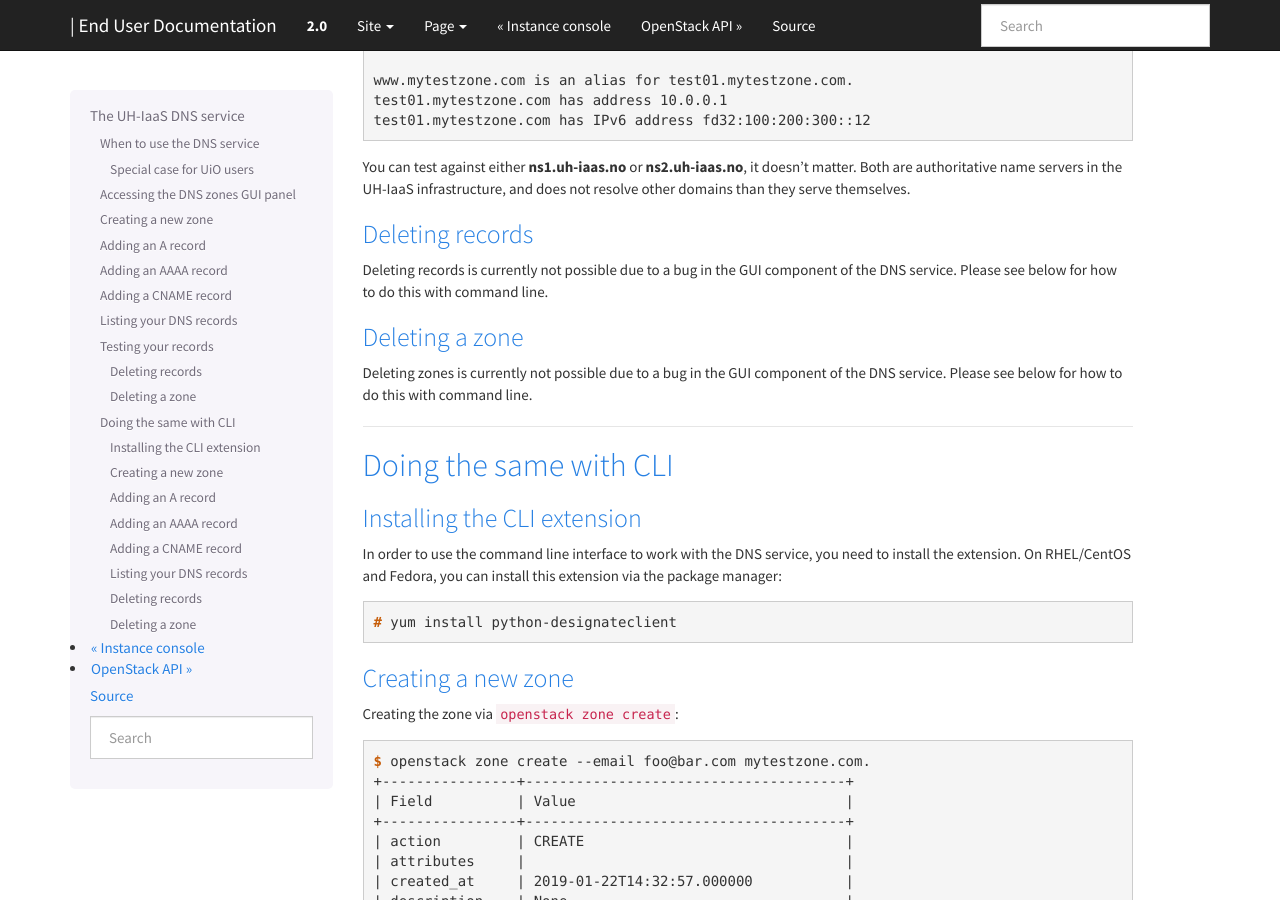
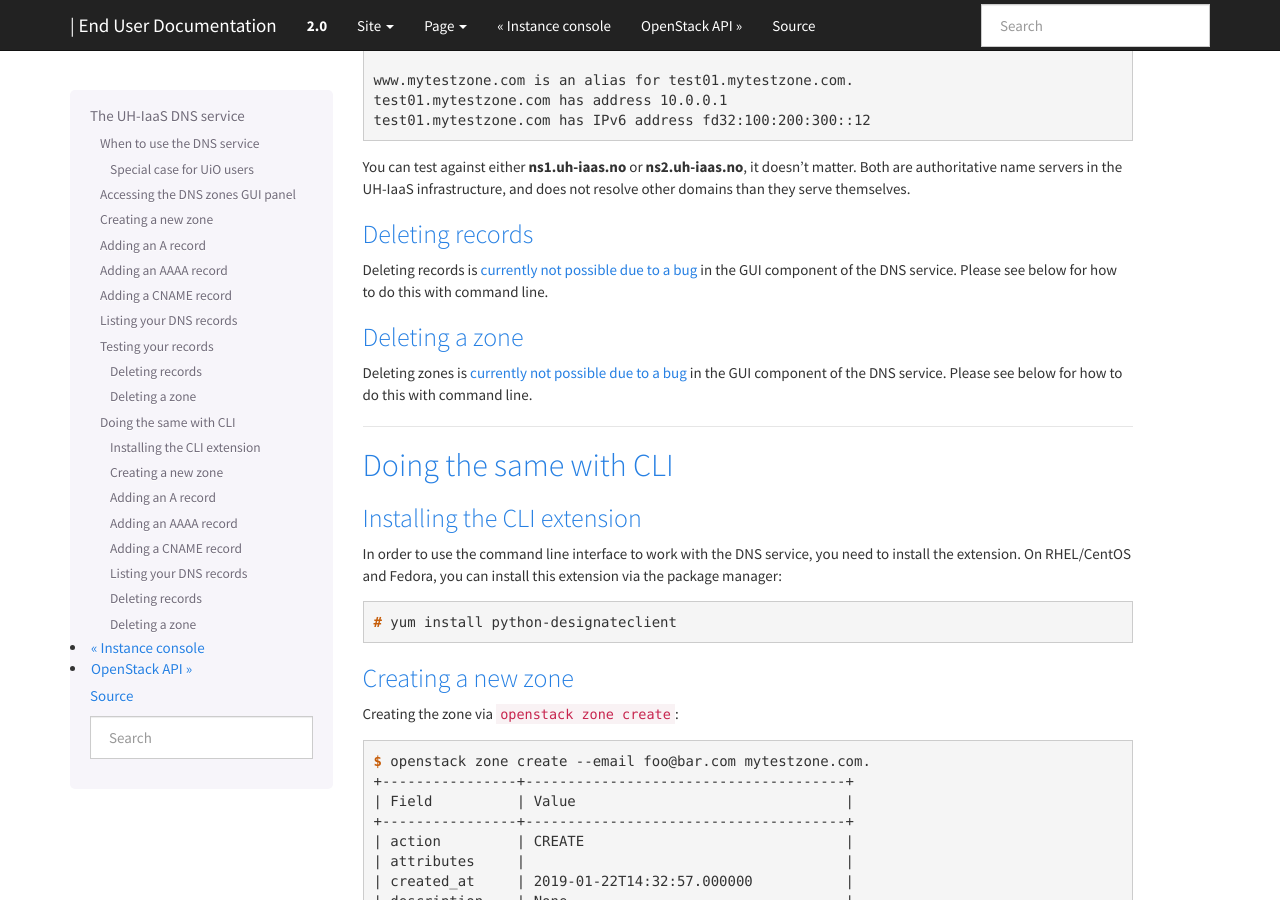
Before and after one commit to norcams/docs-enduser, a Sphinx documentation site: the page built from docs/dns.rst, in a window 1280 px wide and 900 px high, scrolled down 6576 px. Built offline with Sphinx 7.4.7, drawn with Linux system fonts in a browser that asks for light colours.

Commit message:
dns known issues

```diff
--- a/docs/dns.rst
+++ b/docs/dns.rst
@@ -215,7 +215,7 @@ Deleting records
 
 .. _currently not possible due to a bug: known-issues.html#cannot-delete-dns-zones-or-records-in-dashboard
 
-Deleting records is currently not possible due to a bug in the GUI
+Deleting records is `currently not possible due to a bug`_ in the GUI
 component of the DNS service. Please see below for how to do this with
 command line.
 
@@ -224,7 +224,7 @@ Deleting a zone
 
 .. _currently not possible due to a bug: known-issues.html#cannot-delete-dns-zones-or-records-in-dashboard
 
-Deleting zones is currently not possible due to a bug in the GUI
+Deleting zones is `currently not possible due to a bug`_ in the GUI
 component of the DNS service. Please see below for how to do this with
 command line.
 
```
